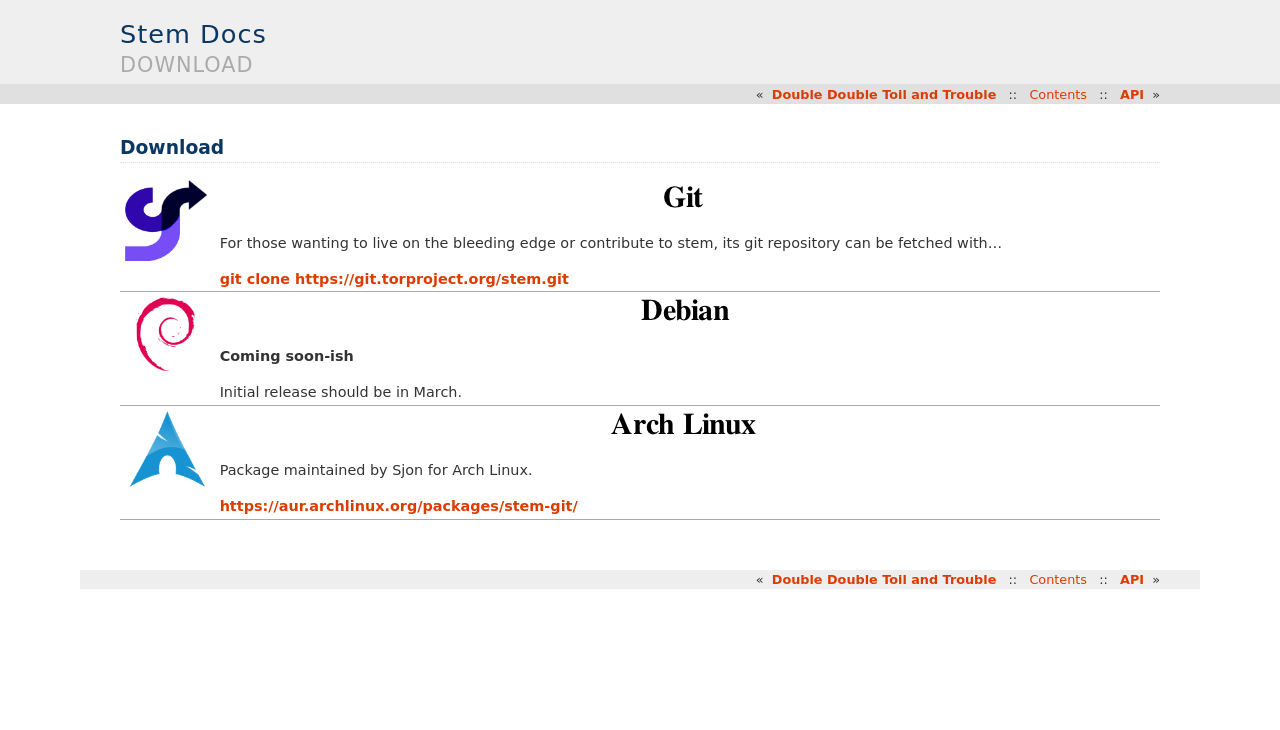
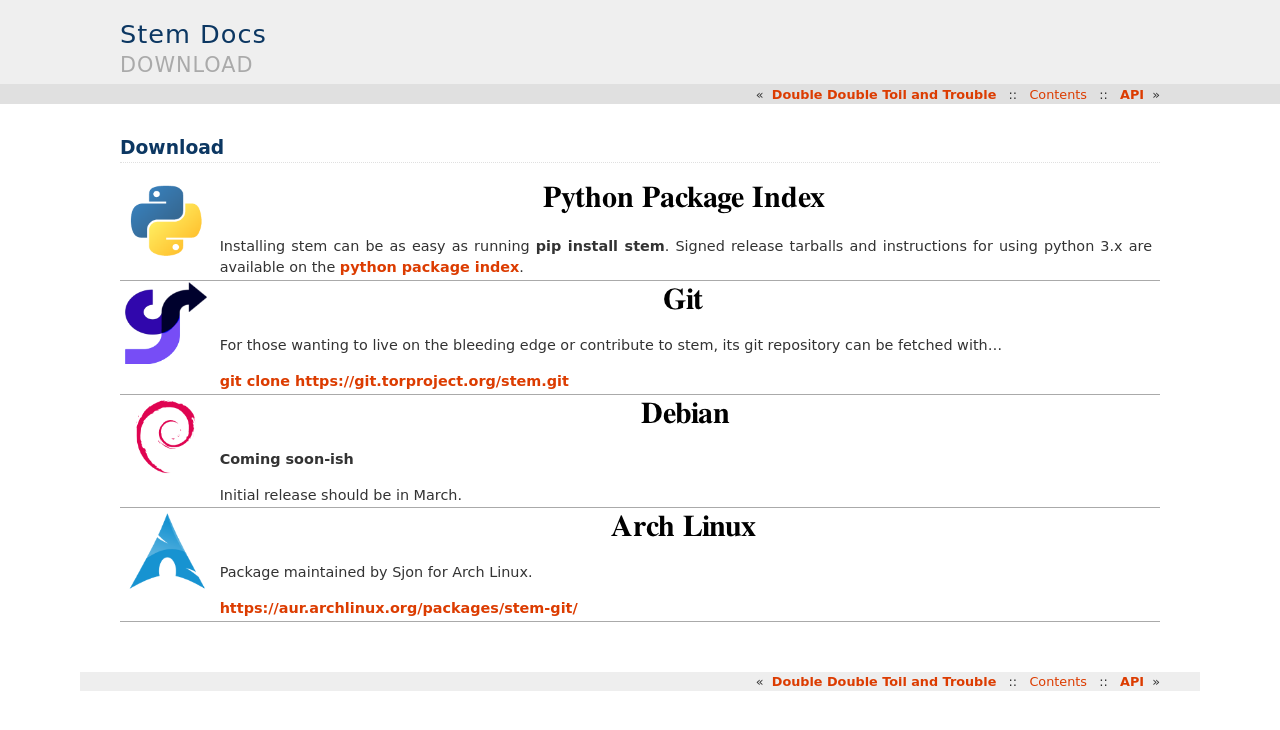
Before and after one commit to torproject/stem, a Sphinx documentation site: the page built from docs/download.rst, in a window 1280 px wide. Shown: the top 730 px of the page. Built offline with Sphinx 7.4.7, drawn with Linux system fonts in a browser that asks for light colours.

Commit message:
Adding PyPI to download page
Stem is now available on the python package index...

https://pypi.python.org/pypi/stem/

Thanks to refnode for providing us with the namespace!

```diff
--- a/docs/download.rst
+++ b/docs/download.rst
@@ -20,6 +24,16 @@
 .. list-table::
    :widths: 1 10
    :header-rows: 0
+
+   * - .. image:: /_static/section/download/pypi.png
+          :target: https://pypi.python.org/pypi/stem/
+
+     - .. image:: /_static/label/python_package_index.png
+          :target: https://pypi.python.org/pypi/stem/
+
+       Installing stem can be as easy as running **pip install stem**. Signed
+       release tarballs and instructions for using python 3.x are available on
+       the `python package index <https://pypi.python.org/pypi/stem/>`_.
 
    * - .. image:: /_static/section/download/git.png
           :target: https://gitweb.torproject.org/stem.git
```
Also changed, not shown: other parts of docs/download.rst (+4 -0 lines), docs/_static/label/python_package_index.png (added), docs/_static/section/download/pypi.png (added), 1 other file.
